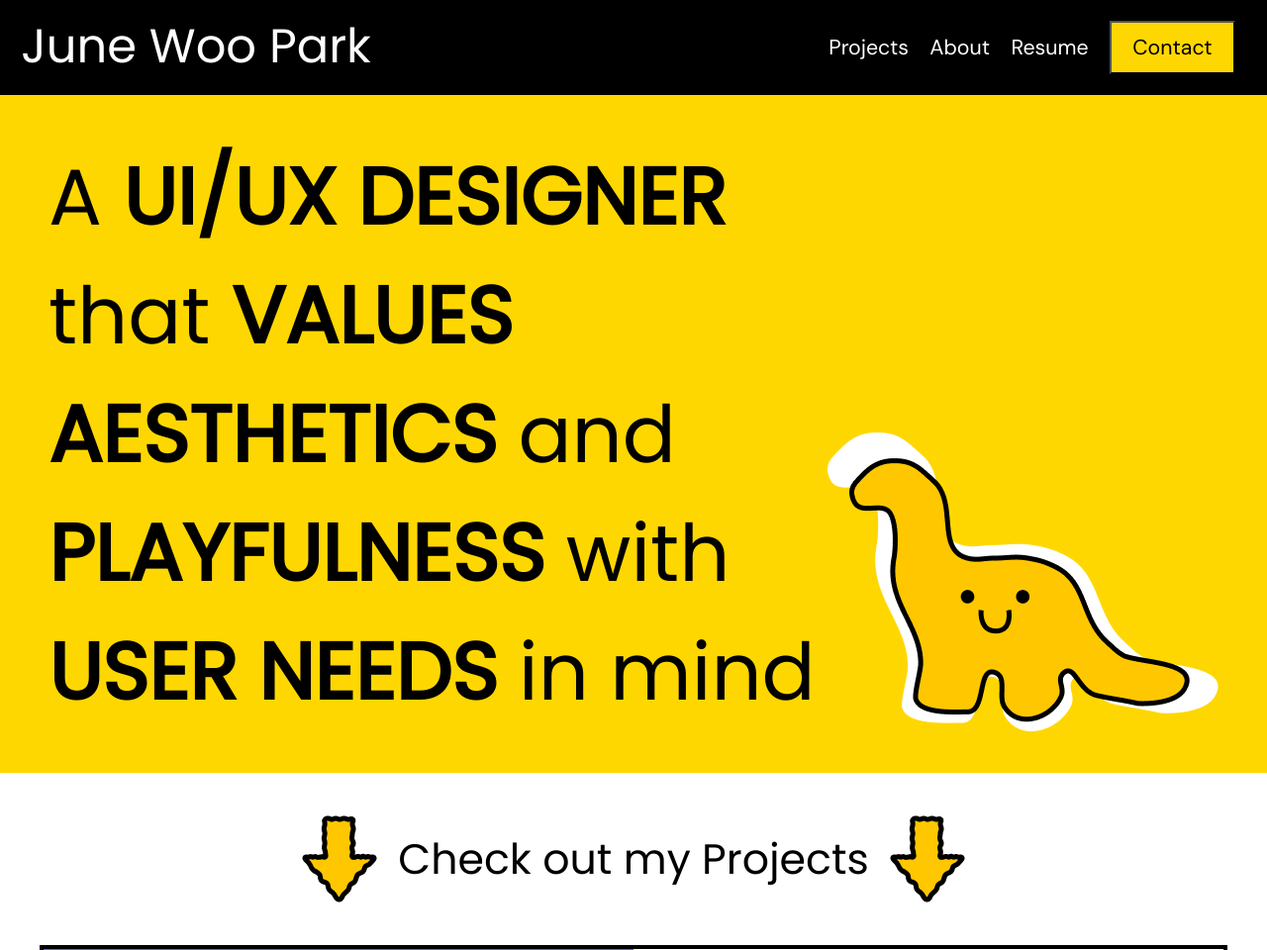
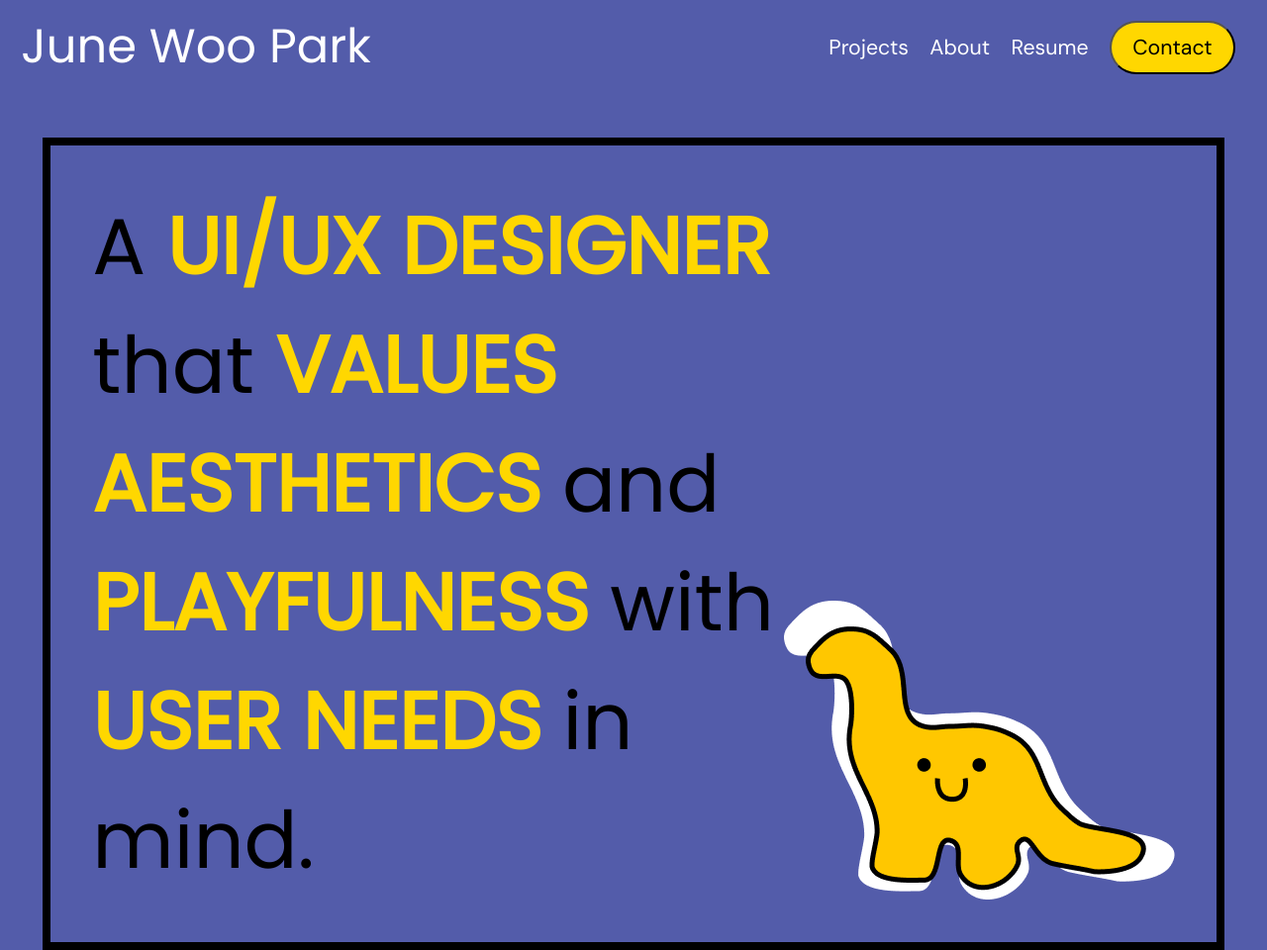
Before and after one commit to junewoo118/Portfolio, a plain HTML site: page index.html in a window 1280 px wide. Shown: the top 960 px of the page at 99% size. Drawn offline with Linux system fonts and the light colour scheme.

Commit message:
Style Revamp

```diff
--- a/css/style.css
+++ b/css/style.css
@@ -4,7 +4,7 @@ body {
 
 /* Navigation */
 .nav_bar {
-    background-color: black;
+    background-color: #535CAA;
     background-repeat: no-repeat;
     display: flex;
     justify-content: space-between;
@@ -29,10 +29,16 @@ body {
     color: black;
     background-color: gold;
     font-family: 'DM Sans', sans-serif;
+    border-radius: 100pt;
     font-size: 16pt;
     text-decoration: none;
     padding: 8pt 16pt;
     margin: 8pt;
+    transition: 0.5s;
+}
+
+.nav_button:hover {
+    background-color: #535CAA;
 }
 
 .logo {
@@ -46,13 +52,28 @@ body {
 .hero_section {
     display: flex;
     justify-content: space-around;
-    background-color: gold;
+    background-color: #535CAA;
+    padding: 32pt;
+    padding-bottom: 6em;
+}
+
+.borderBox {
+    border: 0.5em solid black;
+    display: flex;
+    flex-direction: row;
     padding: 32pt;
 }
 
 .hero_text {
     font-family: 'Poppins';
     font-size: 5em;
+    font-weight: lighter;
+    color: black;
+}
+
+.heroBold {
+    color: gold;
+    font-weight: 800;
 }
 
 p {
@@ -167,7 +188,7 @@ footer {
     justify-content: center;
     align-items: center;
     padding: 64pt 0pt;
-    background-color: black;
+    background-color: #535CAA;
     color: white;
 }
 
--- a/index.html
+++ b/index.html
@@ -22,17 +22,19 @@
 
 <!--Hero Section-->
         <section class="hero_section">
+        <div class="borderBox">
             <div class="hero_text">
-                <p>A <strong>UI/UX DESIGNER</strong><br>
-                that <strong>VALUES</strong><br>
-                <strong>AESTHETICS</strong> and<br>
-                <strong>PLAYFULNESS</strong> with<br>
-                <strong>USER NEEDS</strong> in mind</p>
+                <p>A <span class="heroBold">UI/UX DESIGNER</span><br>
+                that <span class="heroBold">VALUES</span><br>
+                <span class="heroBold">AESTHETICS</span> and<br>
+                <span class="heroBold">PLAYFULNESS</span> with<br>
+               <span class="heroBold">USER NEEDS</span> in mind.</p>
             </div>
             <div class="hero_image">
                 <img src="images/Dino Nug Man.png">
             </div>
             </div>
+        </div>
         </section>
 
 <!--Check out my projects Section-->
```
